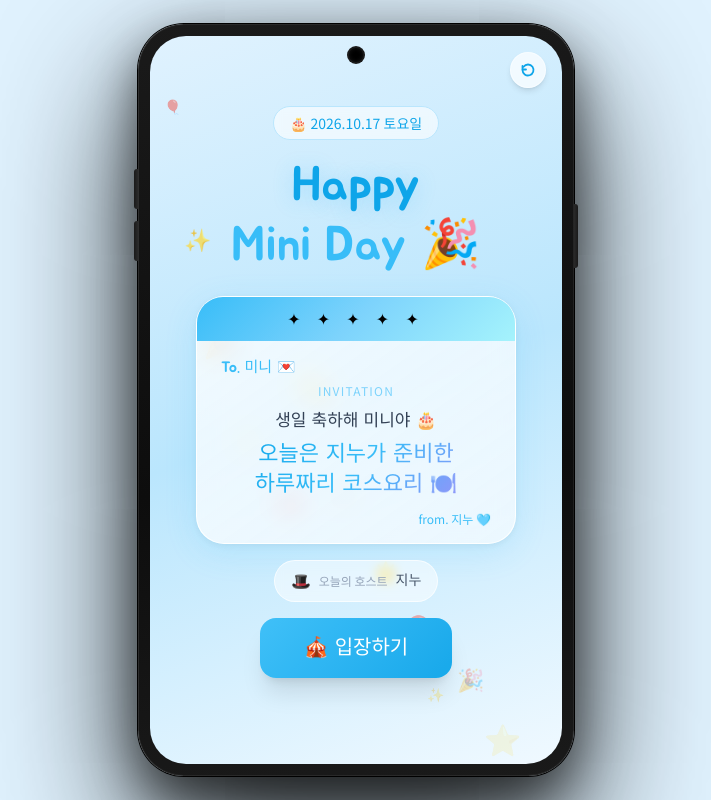
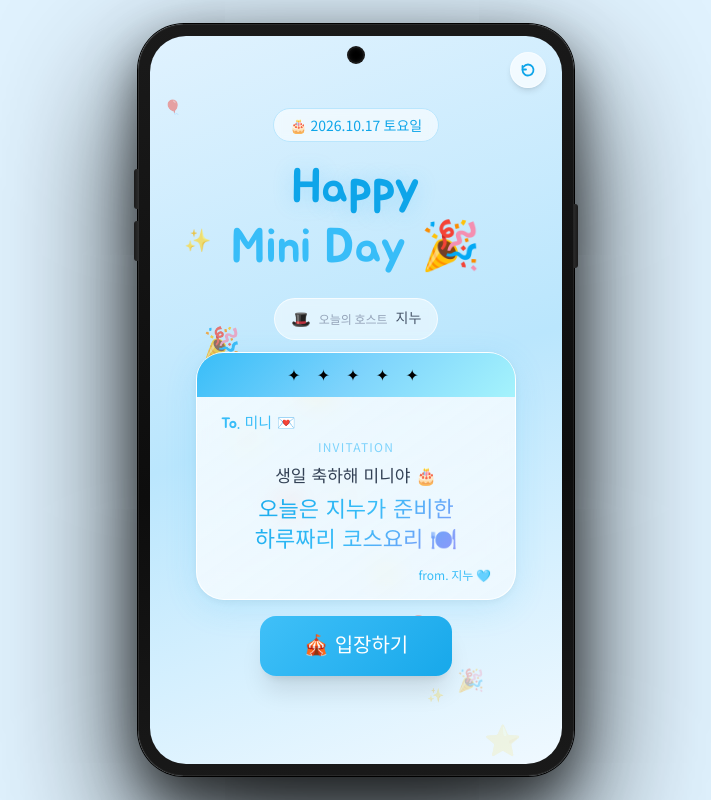
Before and after one commit to Blanc617/mini, a React (Vite) app: page / in a window 1280 px wide. Shown: the whole page, without its empty margins (284-995 px from the left). Built offline with nearby package versions, Linux system fonts and the light colour scheme.

Commit message:
fix: move host badge above invitation card

```diff
--- a/src/screens/Opening.tsx
+++ b/src/screens/Opening.tsx
@@ -126,6 +126,18 @@ export default function Opening({ state, advance, resetState }: ScreenProps) {
               Mini Day 🎉
             </motion.h1>
 
+            {/* 호스트 배지 */}
+            <motion.div
+              initial={{ opacity: 0, y: 8 }}
+              animate={{ opacity: 1, y: 0 }}
+              transition={{ delay: 0.52 }}
+              className="flex items-center gap-2 bg-white/50 backdrop-blur-sm border border-white/70 rounded-full px-4 py-2 mb-3"
+            >
+              <span className="text-base">🎩</span>
+              <p className="font-noto text-xs text-slate-400">오늘의 호스트</p>
+              <p className="font-jua text-sm text-slate-600">지누</p>
+            </motion.div>
+
             {/* 초대 카드 */}
             <motion.div
               initial={{ y: 28, opacity: 0 }}
@@ -160,18 +172,6 @@ export default function Opening({ state, advance, resetState }: ScreenProps) {
                 <p className="font-noto text-right text-xs text-sky-400 mt-3">from. 지누 🩵</p>
               </div>
 
-            </motion.div>
-
-            {/* 호스트 배지 */}
-            <motion.div
-              initial={{ opacity: 0, y: 8 }}
-              animate={{ opacity: 1, y: 0 }}
-              transition={{ delay: 0.65 }}
-              className="flex items-center gap-2 bg-white/50 backdrop-blur-sm border border-white/70 rounded-full px-4 py-2 mb-4"
-            >
-              <span className="text-base">🎩</span>
-              <p className="font-noto text-xs text-slate-400">오늘의 호스트</p>
-              <p className="font-jua text-sm text-slate-600">지누</p>
             </motion.div>
 
             {/* 입장 버튼 */}
```
